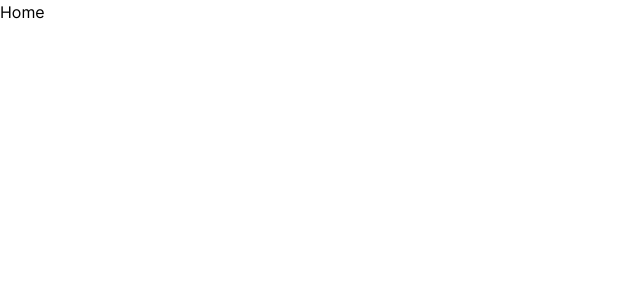
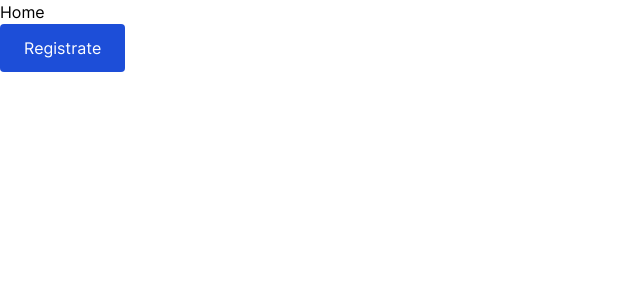
Before and after one commit to Desarrollo-Util/front-memesplash, a Next.js app: page / in a window 1280 px wide. Shown: the top 300 px of the page, without its empty margins (0-640 px from the left). Built offline with nearby package versions, Linux system fonts and the light colour scheme.

Commit message:
✨ Button component

```diff
--- a/package.json
+++ b/package.json
@@ -10,6 +10,7 @@
 		"format": "prettier --write ."
 	},
 	"dependencies": {
+		"clsx": "1.2.1",
 		"next": "12.2.5",
 		"react": "18.2.0",
 		"react-dom": "18.2.0"
--- /dev/null
+++ b/src/components/atoms/button.jsx
@@ -0,0 +1,25 @@
+import { clsx } from 'clsx';
+
+const KINDS = {
+	primary: 'text-white bg-blue-700',
+	secondary: 'text-white bg-purple-700'
+};
+
+const SIZES = {
+	small: 'h-10 text-xs px-4',
+	regular: 'h-12 px-6',
+	large: 'h-14 text-lg px-8'
+};
+
+const Button = ({ kind = 'primary', size = 'regular', ...props }) => (
+	<button
+		className={clsx(
+			'flex items-center justify-center rounded-sm',
+			SIZES[size],
+			KINDS[kind]
+		)}
+		{...props}
+	/>
+);
+
+export default Button;
--- a/src/pages/index.jsx
+++ b/src/pages/index.jsx
@@ -1,7 +1,12 @@
+import Button from '../components/atoms/button';
+
 const Home = () => {
 	return (
 		<div>
 			<h1>Home</h1>
+			<Button kind='primary' size='regular'>
+				Registrate
+			</Button>
 		</div>
 	);
 };
--- a/tailwind.config.js
+++ b/tailwind.config.js
@@ -13,10 +13,12 @@ module.exports = {
 			sans: ['Inter', 'Helvetica', 'Arial'] // Default font
 		},
 		borderRadius: {
-			sm: '0.5rem', // 8px
+			sm: '0.25rem', // 4px
+			DEFAULT: '0.5rem', // 8px
 			md: '1rem' // 16px
 		},
 		boxShadow: {
+			sm: '0px 0px 4px',
 			DEFAULT: '0px 0px 8px',
 			md: '0px 0px 12px'
 		},
```
Also changed, not shown: 1 other file (tests, documents, lock files or other folders).
